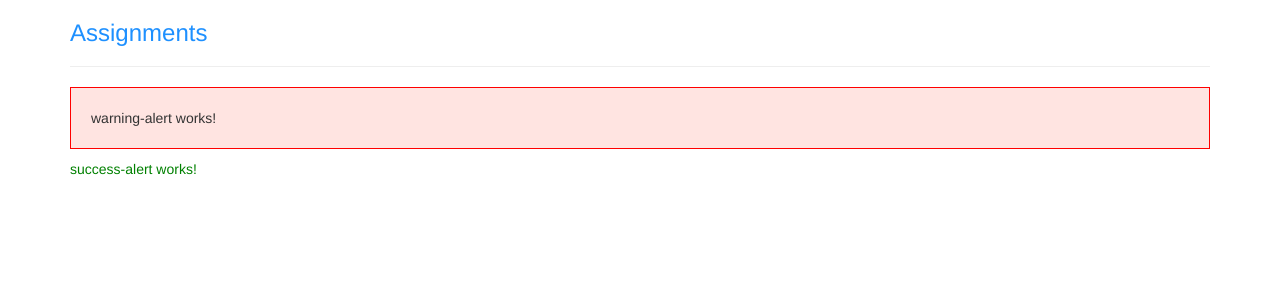
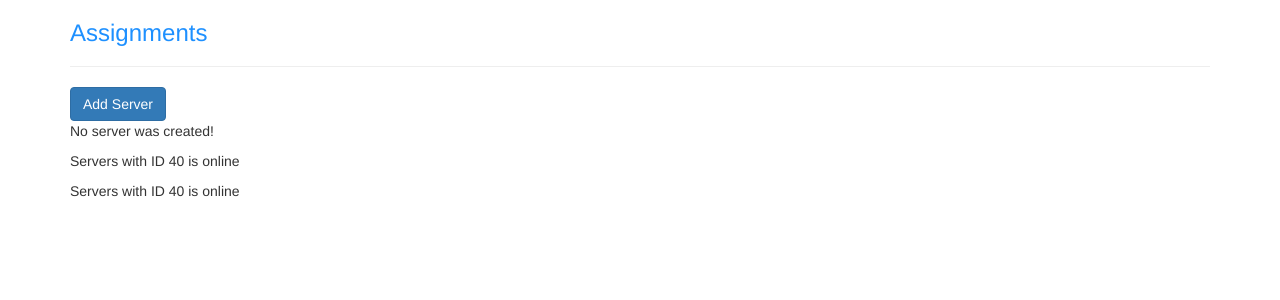
Before and after one commit to VitorGCS/Angular-fundamentals, an Angular app: page / in a window 1280 px wide. Shown: the top 300 px of the page. Built offline with nearby package versions, Linux system fonts and the light colour scheme.

Commit message:
String Interpolation, property binding and event Binding

```diff
--- a/src/app/app.component.html
+++ b/src/app/app.component.html
@@ -3,8 +3,11 @@
     <div class="col-xs-12">
       <h3>Assignments</h3>
       <hr>
+      <app-servers></app-servers>
+      <!--
       <app-warning-alert></app-warning-alert>
       <app-success-alert></app-success-alert>
+      -->
     </div>
   </div>
 </div>
--- a/src/app/server/server.component..ts
+++ b/src/app/server/server.component..ts
@@ -2,8 +2,13 @@ import {Component} from "@angular/core";
 
 @Component({
     selector: 'app-server',
-    template: '<p>The Server component !</p>'
+    template: `<p>{{'Servers'}} with ID {{serverId}} is {{getServerStatus()}} </p>`
   })
 export class ServerComponent {
+    serverId: number = 40;
+    serverStatus: string = 'online';
 
+    getServerStatus(){
+    return this.serverStatus;
+  }
 }
--- a/src/app/servers/servers.component.html
+++ b/src/app/servers/servers.component.html
@@ -1,2 +1,11 @@
+<button class="btn btn-primary"
+        [disabled]="!allowNewServer"
+        (click)="onCreateServer()"
+>Add Server</button>
+<!--
+<p>{{allowNewServer}}</p>
+<p [innerText]="allowNewServer"></p>
+-->
+<p>{{serverCreationStatus}}</p>
 <app-server> </app-server>
 <app-server> </app-server>
--- a/src/app/servers/servers.component.ts
+++ b/src/app/servers/servers.component.ts
@@ -9,9 +9,22 @@ import { Component, OnInit } from '@angular/core';
 })
 export class ServersComponent implements OnInit {
 
-  constructor() { }
+  allowNewServer = false;
+  serverCreationStatus = 'No server was created!';
+
+  constructor() {
+    setTimeout( ()=> {
+      this.allowNewServer=true;
+    },2000)
+
+  }
 
   ngOnInit(): void {
   }
 
+  onCreateServer(){
+    console.dir(document.body);
+    this.serverCreationStatus = 'Server was created';
+  }
+
 }
```
